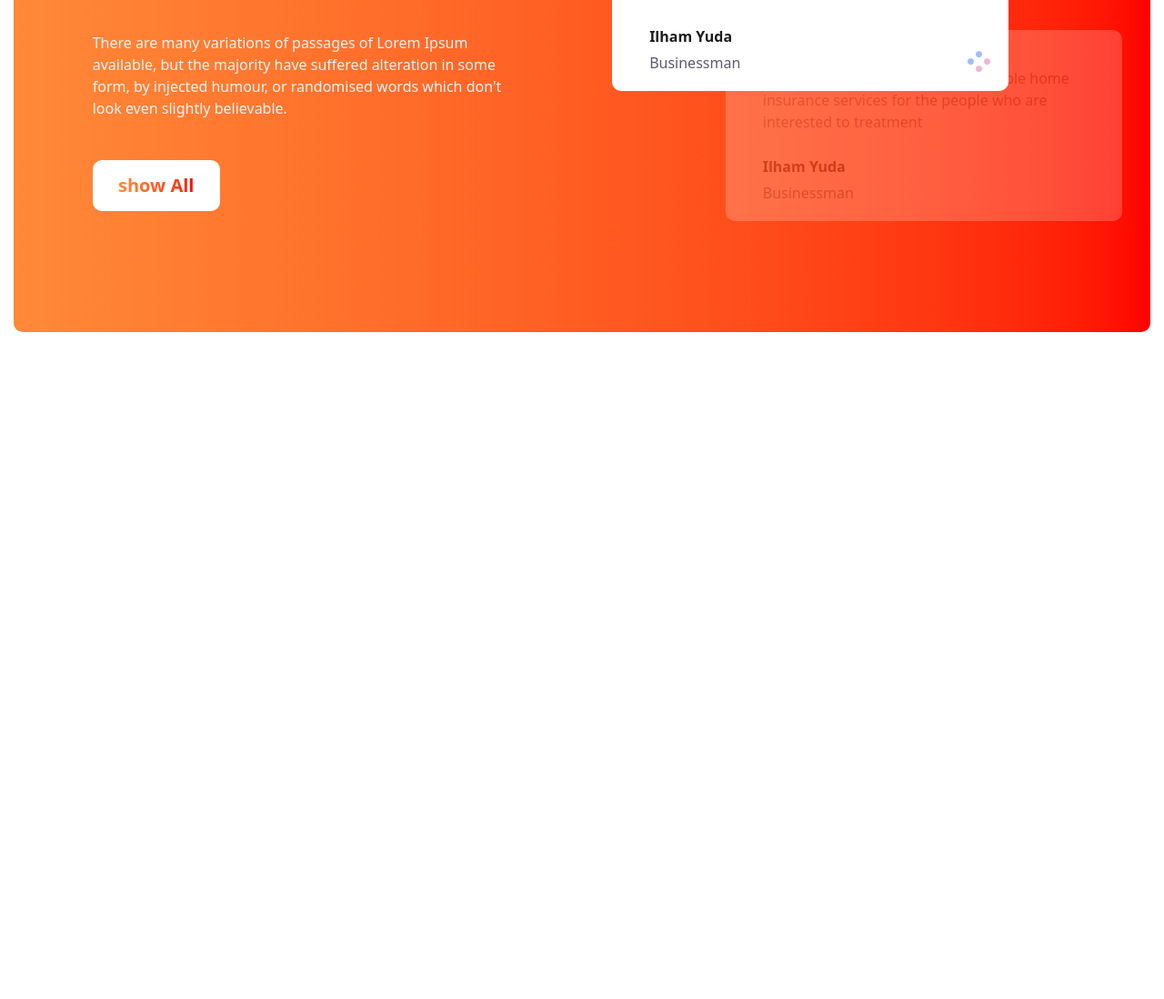
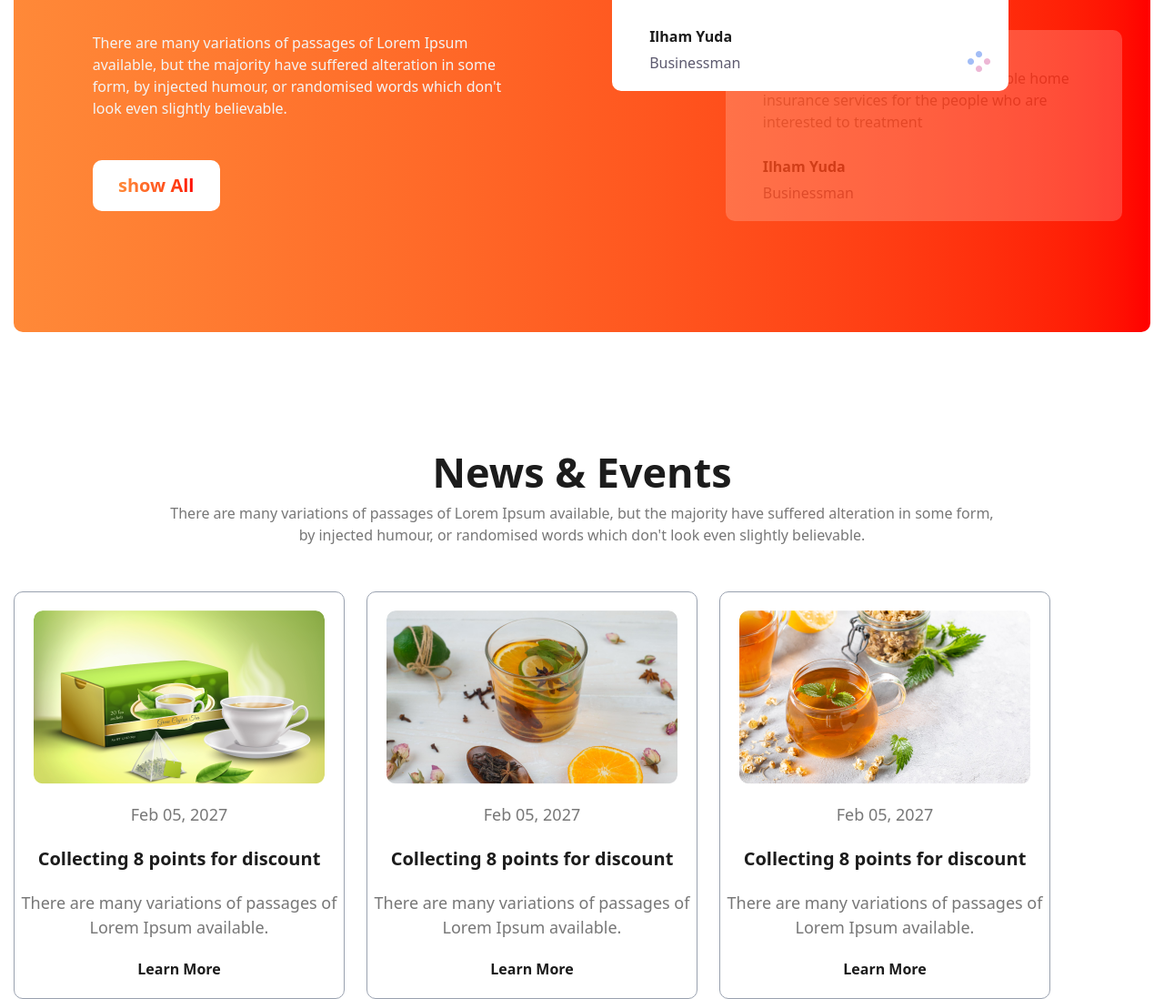
Before and after one commit to ImranSanvi/Tea-house, a plain HTML site: page index.html in a window 1280 px wide. Shown: the part 2291-3389 px from the top of the page at 91% size. Before the commit the page ends 2656 px from the top, so only its background shows below. Drawn offline with nearby package versions, Linux system fonts and the light colour scheme.

Commit message:
News and events section

```diff
--- a/index.html
+++ b/index.html
@@ -132,5 +132,41 @@
                 </div>
             </div>
        </div>
+
+       <!-- News and events -->
+        <section class="parent text-center max-w-[1250px] mx-auto mt-[120px]">
+            <h1 class="font-extrabold text-[45px] text-[#1C1C1C]">News & Events</h1>
+            <p class="font-medium text-[16px] text-[#777777]">There are many variations of passages of Lorem Ipsum available, but the majority have suffered alteration in some form,<br/> by injected humour, or randomised words which don't look even slightly believable. </p>
+            <div class="cards mt-[50px] flex gap-6">
+                <div class="card w-[364px] h-[448px] rounded-[10px] flex justify-center items-center border-1 border-gray-400">
+                    <div>
+                        <img src="images/news-1.png" alt="" class="rounded-[10px] mx-auto">
+                        <p class="font-medium text-[18px] text-[#777777] my-5">Feb 05, 2027</p>
+                        <h3 class="font-extrabold text-[20px] text-[#1C1C1C]">Collecting 8 points for discount</h3>
+                        <p class="font-medium text-[18px] text-[#777777] my-5">There are many variations of passages of Lorem Ipsum available.</p>
+                        <h4 class="font-bold text-[16px] text-[#1C1C1C]">Learn More</h4>
+                    </div>
+                </div>
+                <div class="card w-[364px] h-[448px] rounded-[10px] flex justify-center items-center border-1 border-gray-400">
+                    <div>
+                        <img src="images/news-2.png" alt="" class="rounded-[10px] mx-auto">
+                        <p class="font-medium text-[18px] text-[#777777] my-5">Feb 05, 2027</p>
+                        <h3 class="font-extrabold text-[20px] text-[#1C1C1C]">Collecting 8 points for discount</h3>
+                        <p class="font-medium text-[18px] text-[#777777] my-5">There are many variations of passages of Lorem Ipsum available.</p>
+                        <h4 class="font-bold text-[16px] text-[#1C1C1C]">Learn More</h4>
+                    </div>
+                </div>
+                <div class="card w-[364px] h-[448px] rounded-[10px] flex justify-center items-center border-1 border-gray-400">
+                    <div>
+                        <img src="images/news-3.png" alt="" class="rounded-[10px] mx-auto">
+                        <p class="font-medium text-[18px] text-[#777777] my-5">Feb 05, 2027</p>
+                        <h3 class="font-extrabold text-[20px] text-[#1C1C1C]">Collecting 8 points for discount</h3>
+                        <p class="font-medium text-[18px] text-[#777777] my-5">There are many variations of passages of Lorem Ipsum available.</p>
+                        <h4 class="font-bold text-[16px] text-[#1C1C1C]">Learn More</h4>
+                    </div>
+                </div>
+            </div>
+        </section>
+
 </body>
 </html>
```
